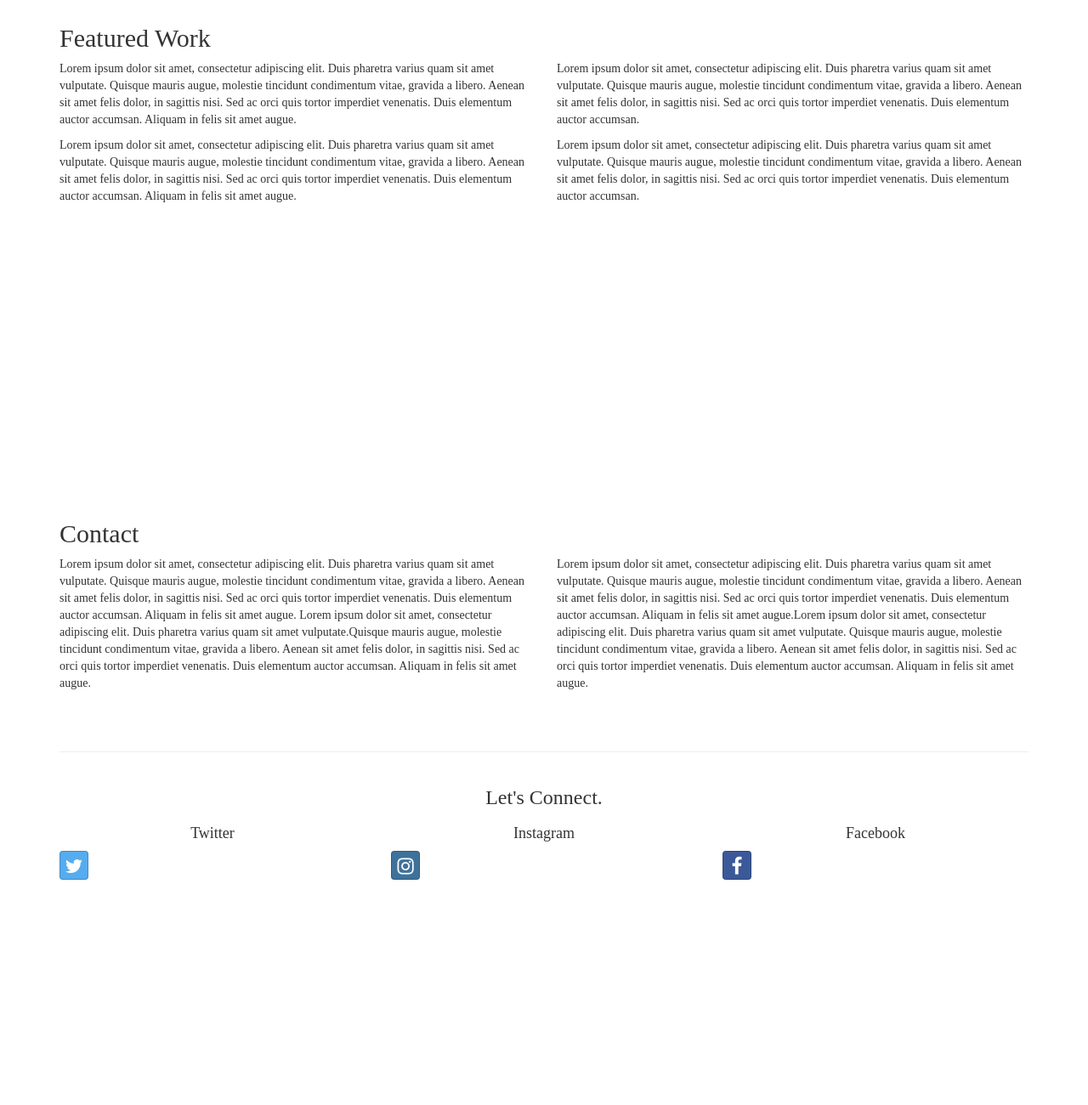
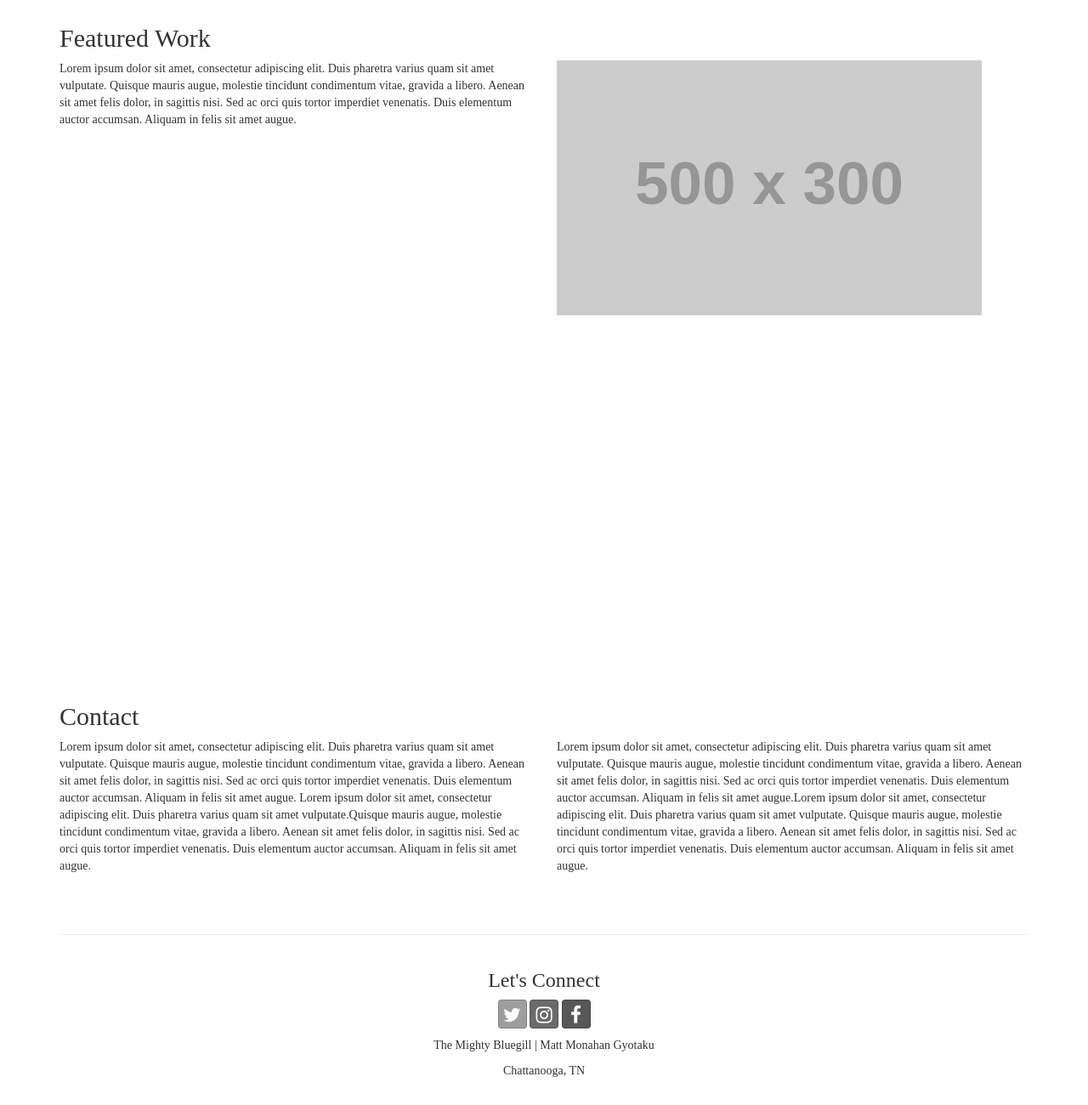
Before and after one commit to joehdodd/The-Mighty-Bluegill, a plain HTML site: page index.html in a window 1280 px wide. Shown: the part 573-1873 px from the top of the page at 85% size. Before the commit the page ends 1648 px from the top, so only its background shows below. Drawn offline with nearby package versions, Linux system fonts and the light colour scheme; placeholder pictures from the web are drawn by us; a web font is replaced by a local one.

Commit message:
Update #1.3
Comments.

```diff
--- a/css/styles.css
+++ b/css/styles.css
@@ -8,7 +8,7 @@
 }
 
 .parallax-window {
-    min-height: 300px;
+    min-height: 400px;
     background: transparent;
 }
 
@@ -32,6 +32,12 @@
   z-index: -1;
 }
 
+.btn {
+  -webkit-filter: grayscale(100%); /* Safari 6.0 - 9.0 */
+  filter: grayscale(100%);
+  margin-bottom: 10px;
+}
+
 #main {
   margin-top: 10px;
   position: relative;
@@ -40,7 +46,7 @@
 
 #featured {
   background: #fff;
-  padding-bottom: 40px;
+  padding-bottom: 35px;
 }
 
 #contact {
@@ -49,5 +55,7 @@
 }
 
 #footer {
-  margin-bottom: 40px;
+  text-align:center;
+  float:none;
+  margin-bottom: 20px;
 }
--- a/index.html
+++ b/index.html
@@ -2,6 +2,7 @@
 <html>
 
 <head>
+    <meta charset="UTF-8">
     <meta name="viewport" content="width=device-width, initial-scale=1.0">
     <title>The Mighty Bluegill | Matt Monahan Gyotaku</title>
     <link rel="stylesheet" href="css/bootstrap.min.css">
@@ -12,7 +13,8 @@
 </head>
 
 <body>
-
+<!--Parallax div places parallax element above element below it, or in this case elements before the
+closing parallax div will appear ON TOP of the parallax window-->
     <div class="parallax-window" data-parallax="scroll" data-image-src="img/mbg-banner.jpg">
         <nav class="navbar navbar-default navbar-static-top">
             <!--/.nav-->
@@ -44,11 +46,12 @@
             </div>
             <!-- /.container-fluid -->
         </nav>
+<!--Bootstrap jumbotron gets placed on top of parallax window-->
         <div class="jumbotron">
             <h1>The Mighty Bluegill</h1>
             <p class="lead">Matt Monahan Gyotaku</p>
         </div>
-    </div>
+    </div> <!--Closing parallax div-->
     <section id="featured">
         <div class="container">
             <div class="row">
@@ -63,29 +66,13 @@
                     </p>
                 </div>
                 <div class="col-md-6">
-                    <p>
-                    Lorem ipsum dolor sit amet, consectetur adipiscing elit. Duis pharetra varius quam sit amet vulputate. Quisque mauris augue, molestie tincidunt condimentum vitae, gravida a libero. Aenean sit amet felis dolor, in sagittis nisi. Sed ac orci quis tortor imperdiet venenatis. Duis elementum auctor accumsan.
-                    </p>
-                </div>
-            </div>
-            <div class="row">
-                <div class="col-md-6">
-                    <p>
-                    Lorem ipsum dolor sit amet, consectetur adipiscing elit. Duis pharetra varius quam sit amet vulputate. Quisque mauris augue, molestie tincidunt condimentum vitae, gravida a libero. Aenean sit amet felis dolor, in sagittis nisi. Sed ac orci quis tortor imperdiet venenatis. Duis elementum auctor accumsan. Aliquam in felis sit amet augue.
-                    </p>
-                </div>
-                <div class="col-md-6">
-                    <p>
-                    Lorem ipsum dolor sit amet, consectetur adipiscing elit. Duis pharetra varius quam sit amet vulputate. Quisque mauris augue, molestie tincidunt condimentum vitae, gravida a libero. Aenean sit amet felis dolor, in sagittis nisi. Sed ac orci quis tortor imperdiet venenatis. Duis elementum auctor accumsan.
-                    </p>
+                    <img class="img-responsive featured-img" src="http://placehold.it/500x300">
                 </div>
             </div>
     </section>
-
-
-
+<!--Parallax div places parallax element above element below it-->
     <div class="parallax-window" data-parallax="scroll" data-image-src="img/fish-pic-1.jpg"></div>
-
+<!--End parallax-->
     <section id="contact">
         <div class="container">
             <div class="row">
@@ -107,42 +94,42 @@
             </div>
         </div>
     </section>
-    <div class="container">
-        <hr>
-    </div>
     <section id="footer">
+        <div class="container">
+            <hr>
+            <div class="row">
+                <div class="col-md-12">
+                    <h3>Let's Connect</h3>
+                </div>
+            </div>
+        </div>
         <div class="container">
             <div class="row">
                 <div class="col-md-12">
-                    <h3 class="text-center">Let's Connect.</h3>
-                </div>
-            </div>
-            <div class="row">
-                <div class="col-md-4">
-                    <h4 class="text-center">Twitter</h4>
-                        <a class="btn btn-social-icon btn-twitter text-center">
-                            <span class="fa fa-twitter fa-2x"></span>
+                        <a class="btn btn-social-icon btn-twitter">
+                            <span class="fa fa-twitter"></span>
                         </a>
-                </div>
-                <div class="col-md-4">
-                    <h4 class="text-center">Instagram</h4>
-                        <a class="btn btn-social-icon btn-instagram text-center">
-                            <span class="fa fa-instagram fa-2x"></span>
+                        <a class="btn btn-social-icon btn-instagram">
+                            <span class="fa fa-instagram"></span>
                         </a>
-                </div>
-                <div class="col-md-4">
-                    <h4 class="text-center">Facebook</h4>
-                        <a class="btn btn-social-icon btn-facebook text-center">
-                            <span class="fa fa-facebook fa-2x"></span>
+                        <a class="btn btn-social-icon btn-facebook">
+                            <span class="fa fa-facebook"></span>
                         </a>
+                    <p>The Mighty Bluegill | Matt Monahan Gyotaku</p>
+                    <p>Chattanooga, TN</p>
                 </div>
             </div>
         </div>
-
+    </section>
+    <!--Hosted jQuery comes first, followed by parallax-->
     <script src="https://ajax.googleapis.com/ajax/libs/jquery/1.11.0/jquery.min.js"></script>
     <script src="js/parallax.min.js"></script>
+
+    <!--Custom and vendor local JS-->
     <script src="js/mbg.js"></script>
     <script src="js/bootstrap.min.js"></script>
+
+    <!--jQuery easing plugin for page scroll-->
     <script src="https://cdnjs.cloudflare.com/ajax/libs/jquery-easing/1.3/jquery.easing.min.js"></script>
 
 </body>
```
Also changed, not shown: js/mbg.js (line endings or trailing spaces).
